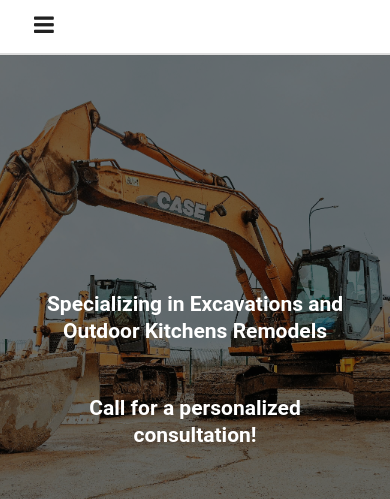
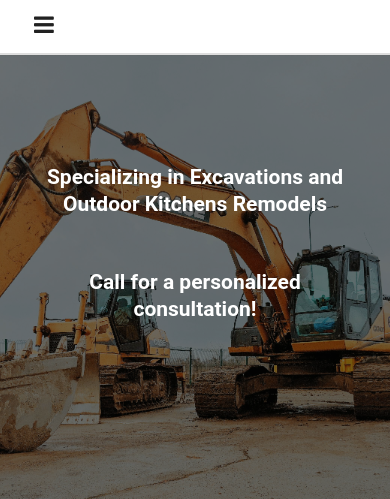
Before and after one commit to rclarkperez/BuildOutdoorsSpace, a React (Create React App) app: page / in a window 390 px wide. Shown: the part 146-645 px from the top of the page. Built offline with nearby package versions, Linux system fonts and the light colour scheme.

Commit message:
New padding

```diff
--- a/src/style/PagesStyle/Home.css
+++ b/src/style/PagesStyle/Home.css
@@ -23,6 +23,9 @@
     #home {
         height: 60vh;
     }
+    #text-box {
+        padding-top:10vh;
+    }
     #text {
         padding-top: 3vh;
         font-size: 21px;
```
